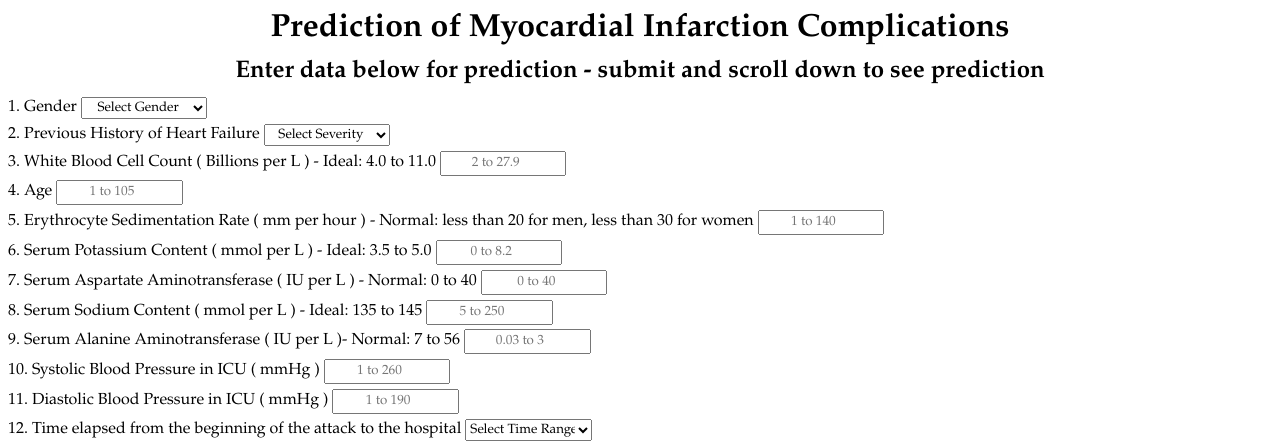
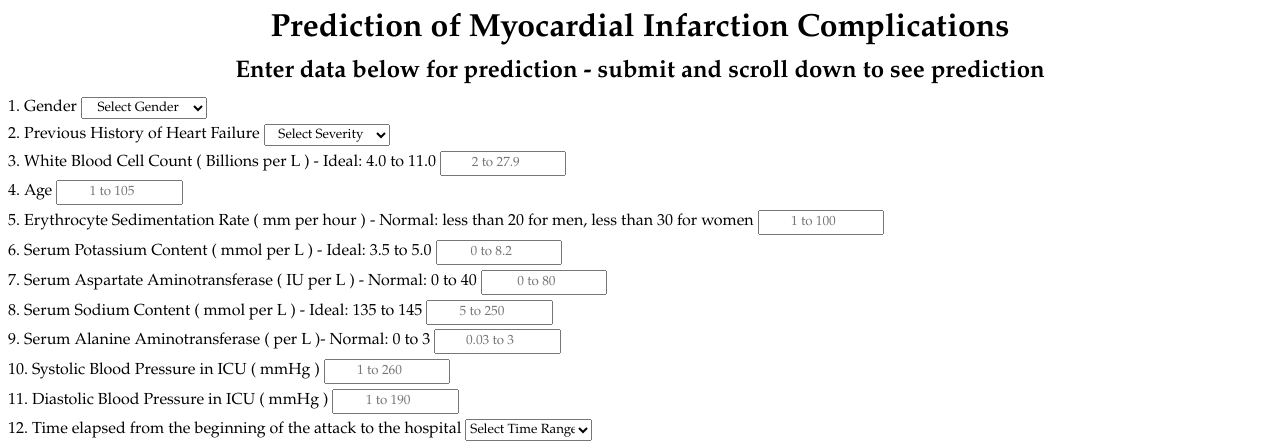
Before and after one commit to saurabh-112000/Myocardial-Infarction-Prediction, a Flask app: page /predictdata in a window 1280 px wide. Shown: the top 443 px of the page. Run offline with Flask 3, Linux system fonts and the light colour scheme.

Commit message:
ready for heroku deployment

```diff
--- a/templates/home.html
+++ b/templates/home.html
@@ -67,7 +67,7 @@
         <!-- Erythrocyte Sedimentation Rate (ESR) -->
         <div class="mb-3">
             <label class="form-label">5. Erythrocyte Sedimentation Rate ( mm per hour ) - Normal: less than 20 for men, less than 30 for women</label>
-            <input class="form-control" type="number" name="ROE" placeholder="1 to 140" min="1" max="140" required />
+            <input class="form-control" type="number" name="ROE" placeholder="1 to 100" min="1" max="100" required />
         </div>
 
         <!-- Serum Potassium Content -->
@@ -79,7 +79,7 @@
         <!-- Serum Aspartate Aminotransferase Content -->
         <div class="mb-3">
             <label class="form-label">7. Serum Aspartate Aminotransferase ( IU per L ) - Normal: 0 to 40 </label>
-            <input class="form-control" type="number" name="AST_BLOOD" placeholder="0 to 40" min="0" max="40" step="0.5" required />
+            <input class="form-control" type="number" name="AST_BLOOD" placeholder="0 to 80" min="0" max="80" step="0.5" required />
         </div>
 
         <!-- Serum Sodium Content -->
@@ -90,8 +90,8 @@
 
         <!-- Serum Alanine Aminotransferase Content -->
         <div class="mb-3">
-            <label class="form-label">9. Serum Alanine Aminotransferase ( IU per L )- Normal: 7 to 56</label>
-            <input class="form-control" type="number" name="ALT_BLOOD" placeholder="0.03 to 3" min="0.03" max="3" step="0.01" required />
+            <label class="form-label">9. Serum Alanine Aminotransferase ( per L )- Normal: 0 to 3</label>
+            <input class="form-control" type="number" name="ALT_BLOOD" placeholder="0.03 to 3" min="0.03" max="5" step="0.01" required />
         </div>
 
         <!-- Systolic Blood Pressure in ICU -->
--- a/templates/index.html
+++ b/templates/index.html
@@ -34,7 +34,7 @@
     <p><strong>Resource Allocation</strong>: Efficient resource allocation ensures that high-risk patients receive the necessary immediate and intensive care.</p>
     <p><strong>Reducing Mortality and Morbidity</strong>: Predicting MI complications aims to lower mortality and morbidity rates, improving long-term health outcomes for patients.</p>
 
-    <h3>PREDICTION PROCESS</h3>
+    <h3>PREDICTION PROCESS - <a href="https://mi-complicationpred-saurabh-d6d0de207765.herokuapp.com/predictdata">Click here</a> or follow steps below</h3>
     <p>Add /predictdata to above ^ url to enter the mentioned attributes and predict the chances of a Myocardial Infarction </p>
 
 </body>
```
